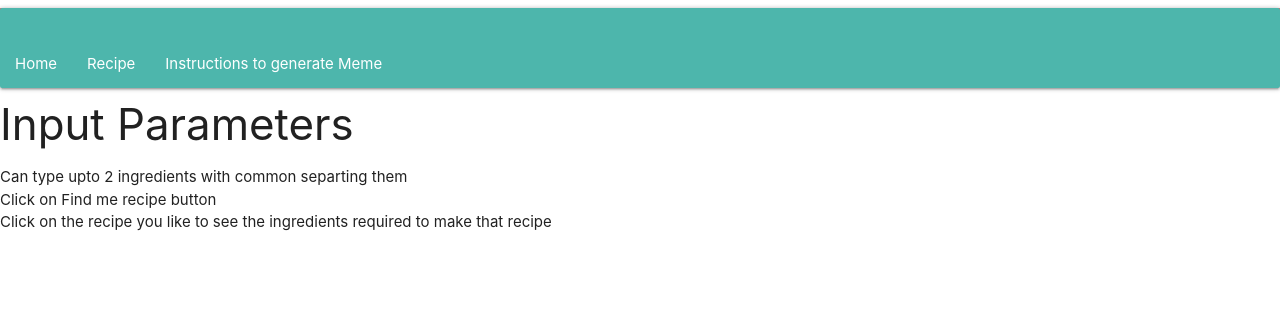
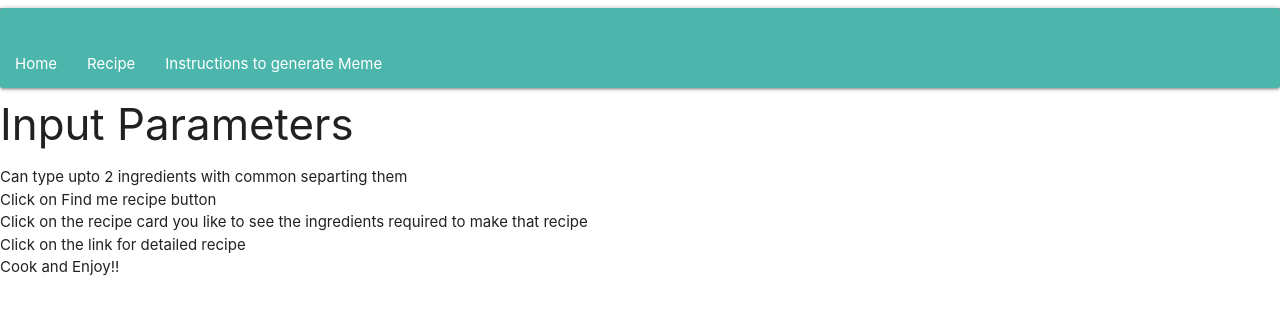
Before and after one commit to sindhubedare/recipe-search, a React (Create React App) app: page /HowTo in a window 1280 px wide. Shown: the top 314 px of the page. Built offline with nearby package versions, Linux system fonts and the light colour scheme.

Commit message:
more steps

```diff
--- a/src/Components/HowTo.js
+++ b/src/Components/HowTo.js
@@ -10,7 +10,9 @@ export default function HowTo(){
              <ul>
                  <li>Can type upto 2 ingredients with common separting them</li>
                  <li>Click on Find me recipe button</li>
-                 <li>Click on the recipe you like to see the ingredients required to make that recipe</li>
+                 <li>Click on the recipe card you like to see the ingredients required to make that recipe</li>
+                 <li>Click on the link for detailed recipe</li>
+                 <li>Cook and Enjoy!!</li>
              </ul>
              </p>
             </div>
```
